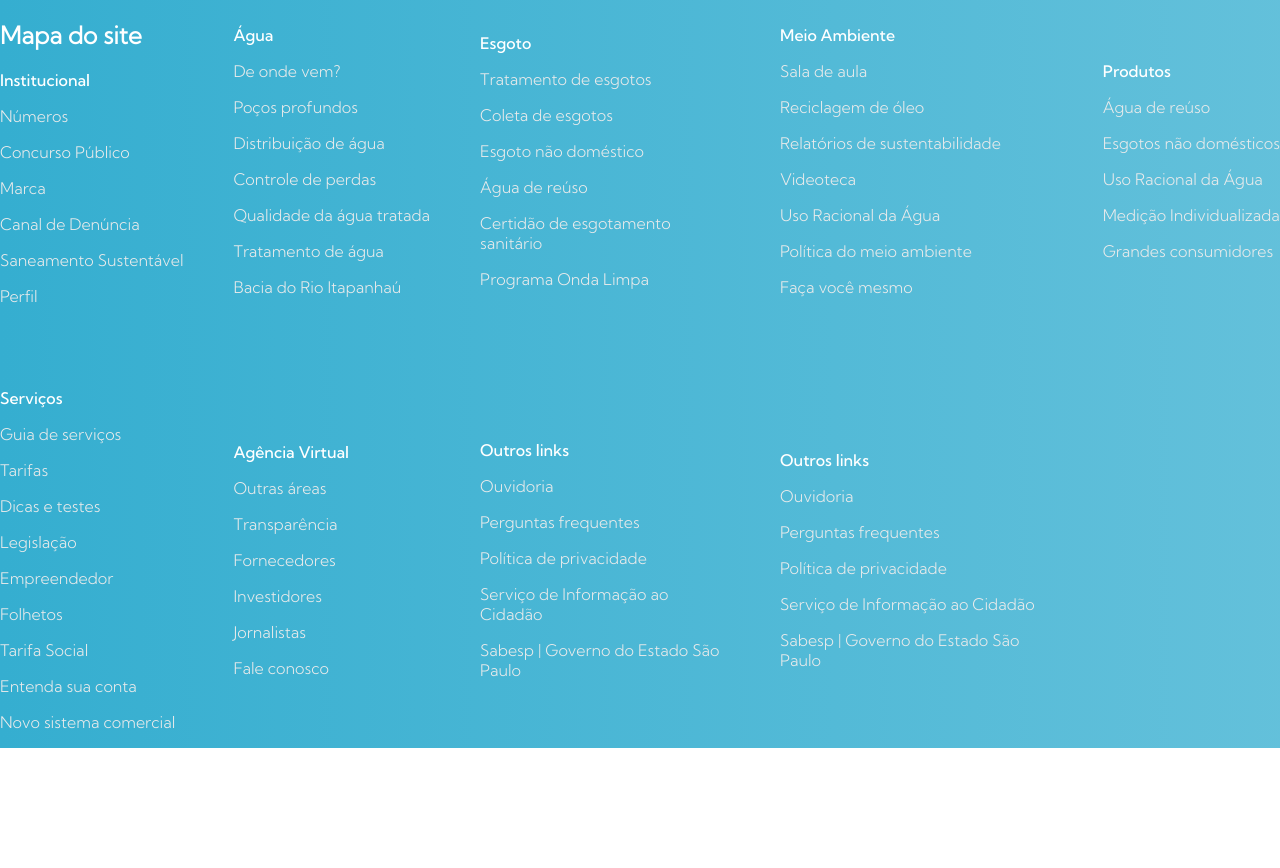
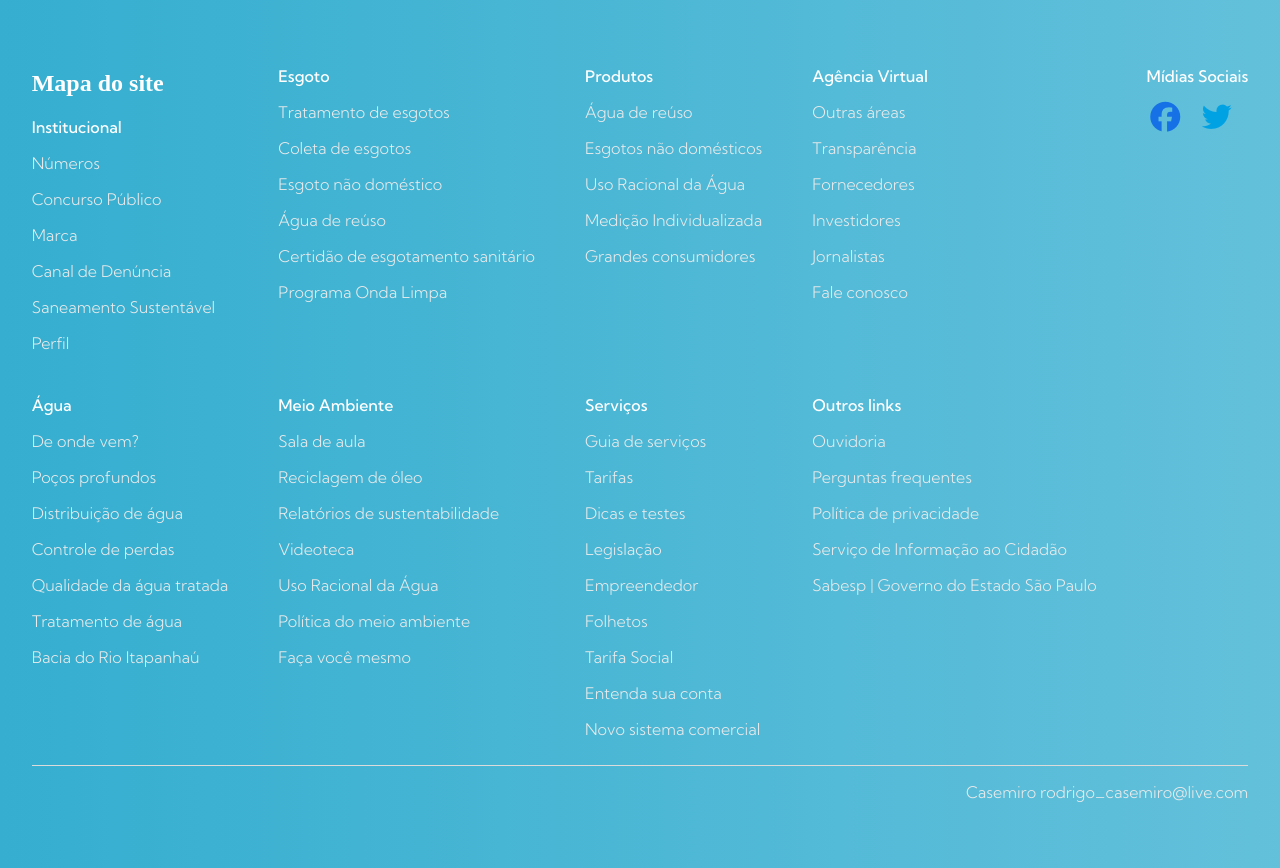
Before and after one commit to casemirodrigo/sabesp, a plain HTML site: page index.html in a window 1280 px wide. Before the commit the page ends 800 px from the top, so only its background shows below. Drawn offline with Linux system fonts and the light colour scheme.

Commit message:
alteração-vs-002

```diff
--- a/index.html
+++ b/index.html
@@ -1,6 +1,7 @@
 <html>
     <head>
         <link rel="stylesheet" href="style.css">
+        <link rel="stylesheet" href="/icone/fontawesome-free-6.3.0-web/css/all.min.css">
     </head>
     <body>
 
@@ -92,12 +93,13 @@
             </section>
 
             <section class="footer-campo-midia-social">
-                <p class="titulo">Outros links</p>
-                <p>Ouvidoria</p>
-                <p>Perguntas frequentes</p>
-                <p>Política de privacidade</p>
-                <p>Serviço de Informação ao Cidadão</p>
-                <p>Sabesp | Governo do Estado São Paulo</p>
+                <p class="titulo">Mídias Sociais</p>
+                <i class="fa-brands fa-facebook"></i>
+                <i class="fa-brands fa-twitter"></i>
+            </section>
+
+            <section class="footer-criador">
+                <p>Casemiro rodrigo_casemiro@live.com</p>
             </section>
 
         </footer>
--- a/style.css
+++ b/style.css
@@ -21,17 +21,18 @@ body {
 
 .grid-footer-1 {
     width: 100vw;
-    gap: 50px;
-    grid-template-areas:
-		"footer-campo-1 footer-campo-3 footer-campo-5 footer-campo-7 footer-campo-midia-social"
-		"footer-campo-2 footer-campo-4 footer-campo-6 footer-campo-8 .";
+    grid-row-gap: 10px;
+    grid-column-gap: 50px;
+    padding: 50px 0px 50px 0px; /*top, right, bottom, left
+    grid-template-areas: "1 3 5 7 9"
+                         "2 4 6 8 .";*/
     justify-content: center;
-    align-items: center;
+    align-items: start;
     background: rgb(53,174,208);
     background: linear-gradient(90deg, rgba(53,174,208,1) 0%, rgba(53,174,208,0.773546918767507) 100%);
 }
 h1 {
-font-family: kumbhSansLight;
+font-family: kumbhSansLigh t;
 color: #ffffff;
 }
 p {
@@ -42,3 +43,78 @@ p {
   font-family: kumbhSansMedium;
   color: #ffffff;
 }
+
+.footer-campo-1 {
+  grid-column-start: 1;
+  grid-column-end: 2;
+  grid-row-start: 1;
+  grid-row-end: 2;
+}
+.footer-campo-2 {
+  grid-column-start: 1;
+  grid-column-end: 2;
+  grid-row-start: 2;
+  grid-row-end: 3;
+}
+.footer-campo-3 {
+  grid-column-start: 2;
+  grid-column-end: 3;
+  grid-row-start: 1;
+  grid-row-end: 2;
+}
+.footer-campo-4 {
+  grid-column-start: 2;
+  grid-column-end: 3;
+  grid-row-start: 2;
+  grid-row-end: 3;
+}
+.footer-campo-5 {
+  grid-column-start: 3;
+  grid-column-end: 4;
+  grid-row-start: 1;
+  grid-row-end: 2;
+}
+.footer-campo-6 {
+  grid-column-start: 3;
+  grid-column-end: 4;
+  grid-row-start: 2;
+  grid-row-end: 3;
+}
+.footer-campo-7 {
+  grid-column-start: 4;
+  grid-column-end: 5;
+  grid-row-start: 1;
+  grid-row-end: 2;
+}
+.footer-campo-8 {
+  grid-column-start: 4;
+  grid-column-end: 5;
+  grid-row-start: 2;
+  grid-row-end: 3;
+}
+.footer-campo-midia-social {
+  grid-column-start: 5;
+  grid-column-end: 6;
+  grid-row-start: 1;
+  grid-row-end: 2;
+}
+.footer-criador {
+  display: grid;
+  grid-column-start: 1 ;
+  grid-column-end: 6;
+  grid-row-start: 3;
+  grid-row-end: 4;
+  align-items: end;
+  justify-items: end;
+  border-top: #dbdbdb solid 1px;
+}
+.fa-brands {
+  font-size: 30px;
+  padding-right: 10px;
+}
+.fa-facebook {
+  color: #1771E6;
+}
+.fa-twitter {
+  color: #00A2E4;
+}
```
